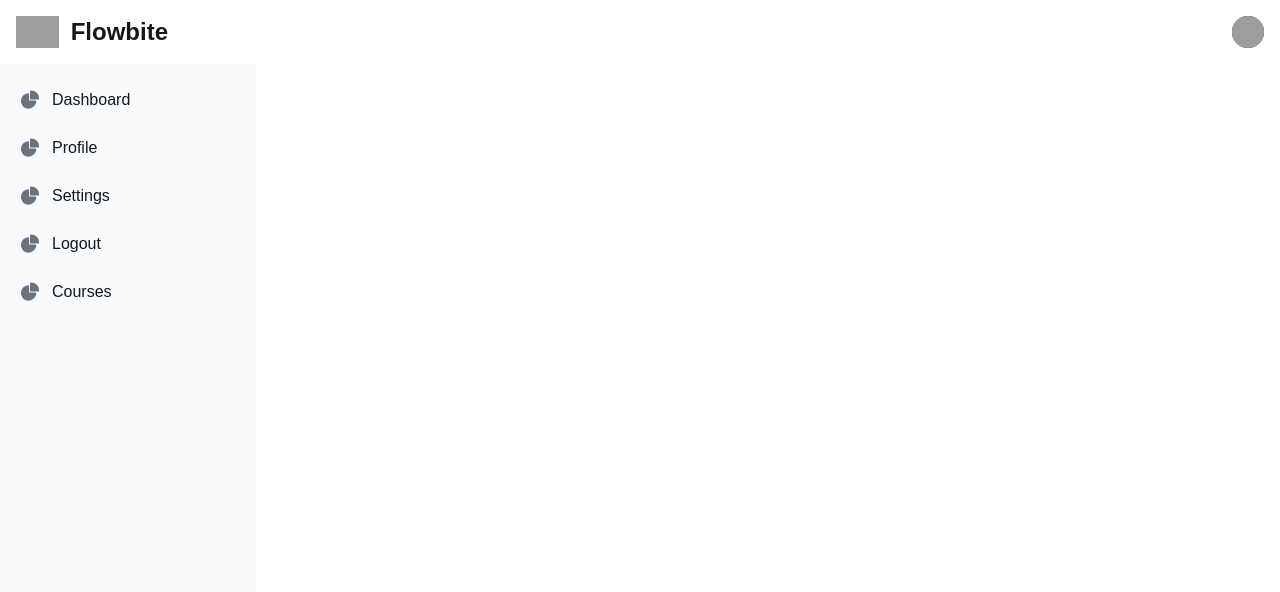
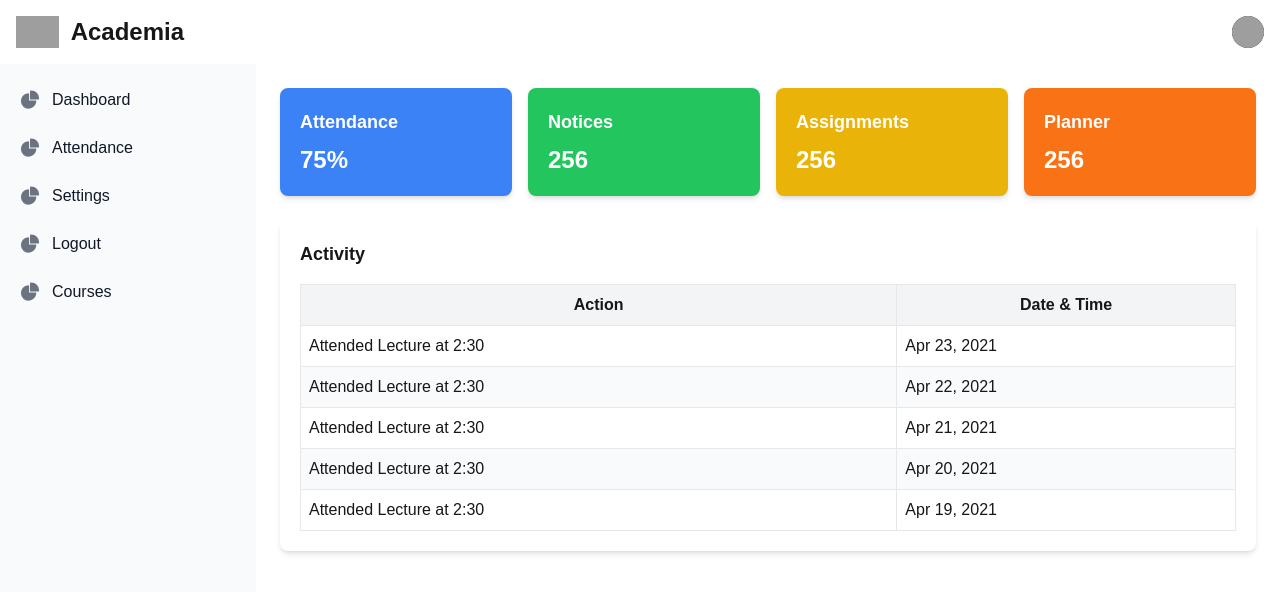
Before and after one commit to project-academia/Academia, a Next.js app in the folder academia/: page /student/dashboard in a window 1280 px wide. Shown: the top 592 px of the page. Built offline with nearby package versions, Linux system fonts and the light colour scheme; grey boxes are pictures that could not be loaded.

Commit message:
dashboard updates

```diff
--- /dev/null
+++ b/academia/app/components/ActivityTable.tsx
@@ -0,0 +1,25 @@
+const ActivityTable = () => (
+    <div className="mt-6 bg-white rounded-lg shadow-md p-5">
+      <h3 className="text-lg font-bold mb-4">Activity</h3>
+      <table className="w-full table-auto border-collapse border border-gray-200">
+        <thead>
+          <tr className="bg-gray-100">
+            <th className="p-2 border">Action</th>
+            <th className="p-2 border">Date & Time</th>
+          </tr>
+        </thead>
+        <tbody>
+          {Array(5)
+            .fill("")
+            .map((_, idx) => (
+              <tr key={idx} className="even:bg-gray-50">
+                <td className="p-2 border">Attended Lecture at 2:30</td>
+                <td className="p-2 border">Apr {23 - idx}, 2021</td>
+              </tr>
+            ))}
+        </tbody>
+      </table>
+    </div>
+  );
+
+  export default ActivityTable;
--- /dev/null
+++ b/academia/app/components/Cards.tsx
@@ -0,0 +1,17 @@
+interface CardProps {
+    title: string;
+    value: string | number;
+    color: string;
+
+  }
+
+  const Card: React.FC<CardProps> = ({ title, value, color }) => (
+    <div className={`p-5 text-white rounded-lg shadow-md ${color}`}>
+      <div className="flex items-center justify-between">
+        <h3 className="text-lg font-bold">{title}</h3>
+      </div>
+      <p className="text-2xl font-semibold mt-2">{value}</p>
+    </div>
+  );
+
+  export default Card;
--- /dev/null
+++ b/academia/app/components/Overview.tsx
@@ -0,0 +1,27 @@
+import Card from "./Cards";
+import { FiActivity, FiBell, FiClipboard, FiCalendar } from "react-icons/fi";
+
+const Overview = () => {
+  const cardsData = [
+    { title: "Attendance", value: "75%", color: "bg-blue-500", icon: <FiActivity /> },
+    { title: "Notices", value: 256, color: "bg-green-500", icon: <FiBell /> },
+    { title: "Assignments", value: 256, color: "bg-yellow-500", icon: <FiClipboard /> },
+    { title: "Planner", value: 256, color: "bg-orange-500", icon: <FiCalendar /> },
+  ];
+
+  return (
+    <div className="grid grid-cols-1 md:grid-cols-4 gap-4">
+      {cardsData.map((card, index) => (
+        <Card
+          key={index}
+          title={card.title}
+          value={card.value}
+          color={card.color}
+
+        />
+      ))}
+    </div>
+  );
+};
+
+export default Overview;
--- a/academia/app/components/navbar.tsx
+++ b/academia/app/components/navbar.tsx
@@ -13,7 +13,7 @@ const Navbar: React.FC = () => {
             alt="Flowbite Logo"
           />
           <span className="self-center text-2xl font-semibold whitespace-nowrap dark:text-white">
-            Flowbite
+            Academia
           </span>
         </a>
         <div className="flex items-center md:order-2 space-x-3 md:space-x-0 rtl:space-x-reverse">
--- a/academia/app/page.tsx
+++ b/academia/app/page.tsx
@@ -28,7 +28,7 @@ export default async function Home() {
   const role = await getRole(data.user.id);
 
   if (role === "teacher") {
-    redirect("/app/teacher/dashboard");
+    redirect("/teacher/dashboard");
   } else if (role === "student") {
     redirect("/student/dashboard");
   } else {
--- a/academia/app/student/dashboard/page.tsx
+++ b/academia/app/student/dashboard/page.tsx
@@ -1,33 +1,41 @@
-import React from 'react'
-import Navbar from '../../components/navbar'
-import {SidebarComponent} from '../../components/sidebar'
-
+import React from "react";
+import Navbar from "../../components/navbar";
+import { SidebarComponent } from "../../components/sidebar";
+import { Button } from "flowbite-react";
+import Overview from "../../components/Overview"; // Import the Overview component
+import ActivityTable from "@/app/components/ActivityTable";
 
 const items = [
   { name: "Dashboard" },
-  { name: "Profile" },
+  { name: "Attendance" },
   { name: "Settings" },
   { name: "Logout" },
-  {name: "Courses"},
+  { name: "Courses" },
 ];
-
-
 
 const StudentDashboard = () => {
   return (
-      <>
-      <div >
+    <div className="relative">
+      {/* Navbar */}
+      <div className="fixed top-0 left-0 w-full z-50">
         <Navbar />
       </div>
 
-      <div className='pt-16'>
-    <SidebarComponent menuItems = {items}  />
+      {/* Main Layout */}
+      <div className="flex pt-16">
+        {/* Sidebar */}
+        <div className="fixed top-16 left-0 w-64 h-screen bg-gray-800">
+          <SidebarComponent menuItems={items} />
         </div>
 
-
-
-
-      </>
+        {/* Main Content */}
+        <div className="ml-64 flex-1 p-6">
+          {/* Overview Section */}
+          <Overview />
+          <ActivityTable />
+        </div>
+      </div>
+    </div>
   );
 };
 
```
Also changed, not shown: academia/app/login/page.tsx (line endings or trailing spaces). Lines whose indentation alone changed are shown as unchanged.
